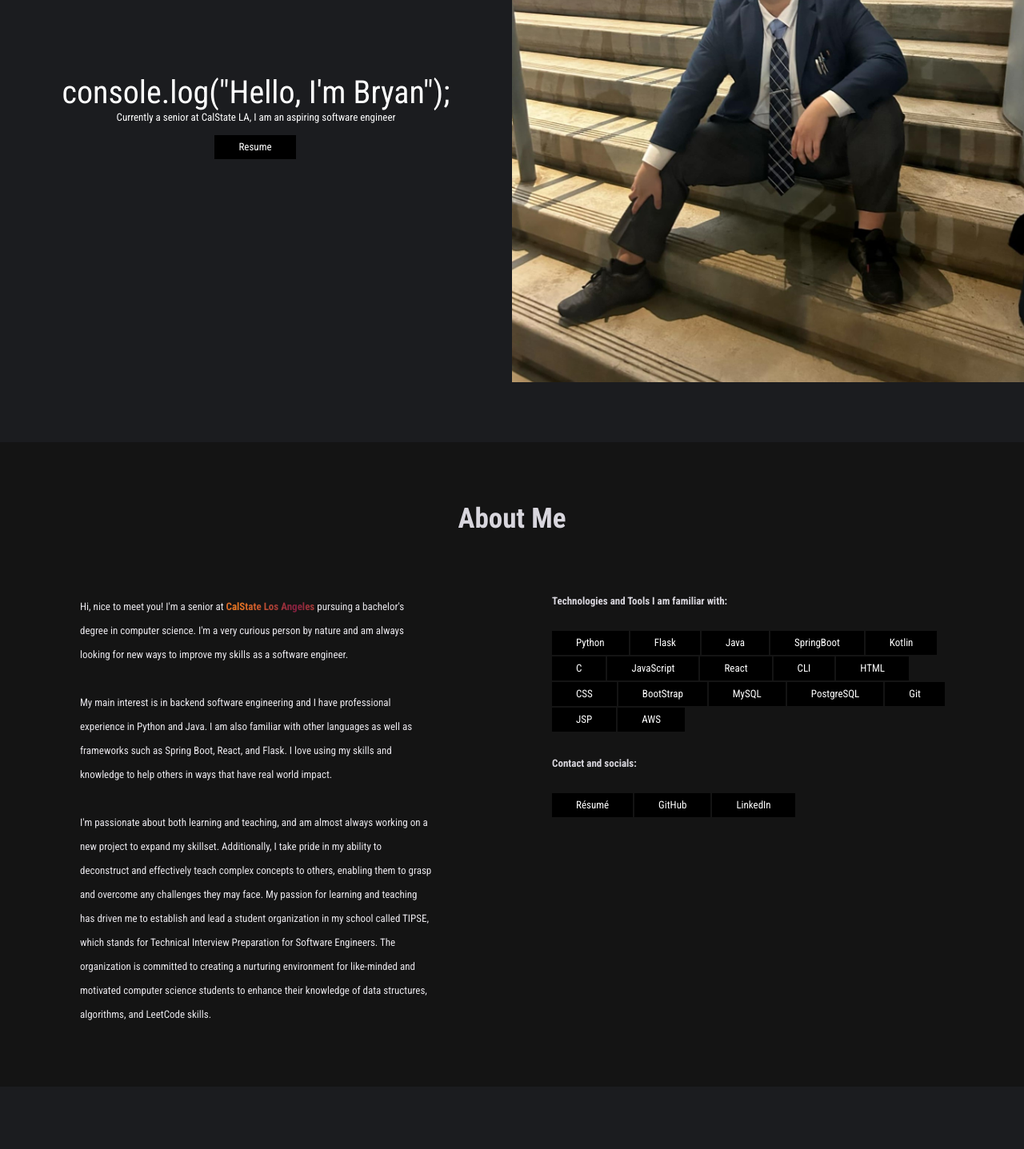
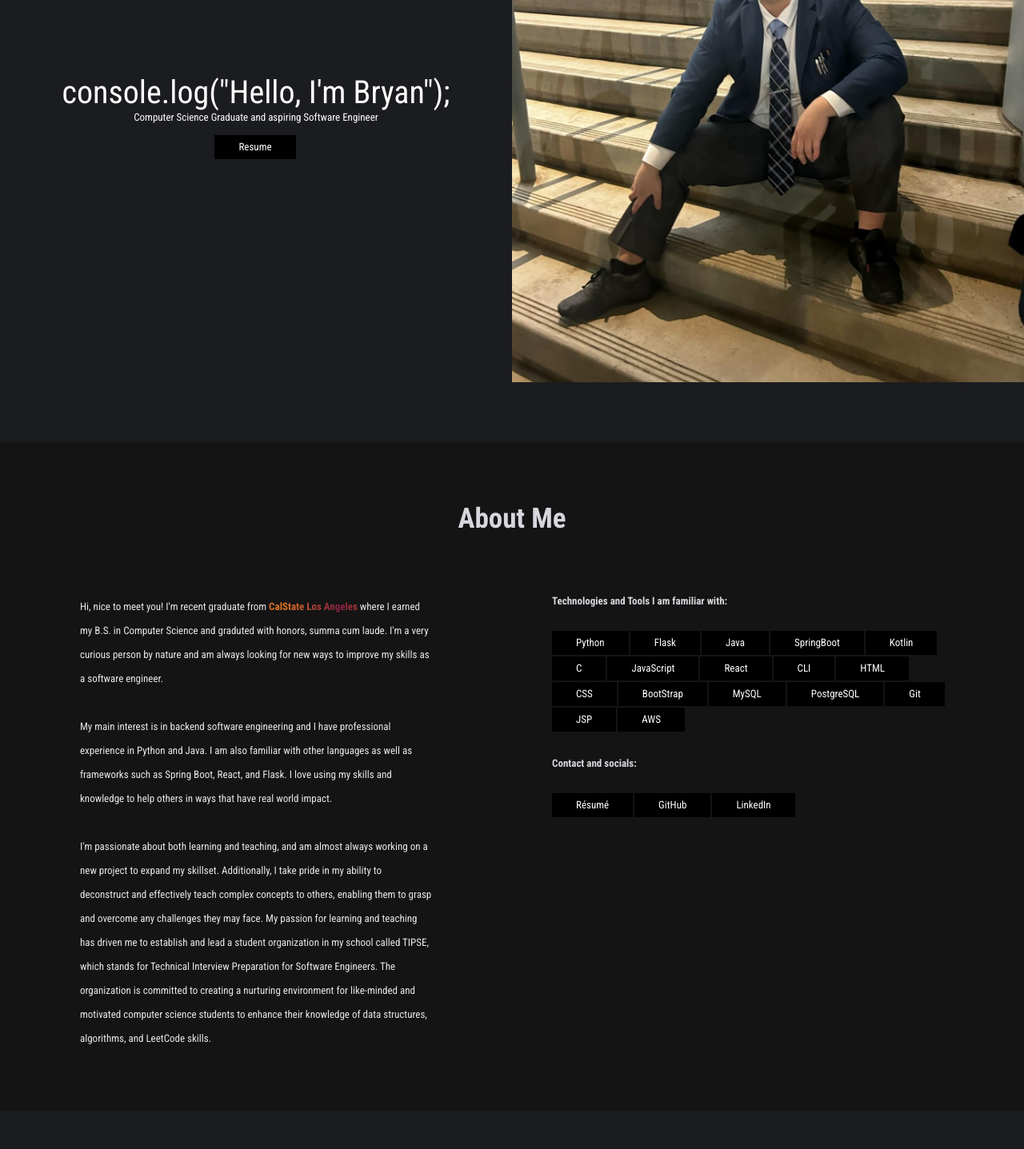
Before and after one commit to bryan-bee/myPortfolio, a React (Create React App) app: page / in a window 1280 px wide. Shown: the part 260-1697 px from the top of the page at 80% size. Built offline with nearby package versions, Linux system fonts and the light colour scheme; a web font is replaced by a local one.

Commit message:
graduate updates

```diff
--- a/src/Pages/Interests/Interests.js
+++ b/src/Pages/Interests/Interests.js
@@ -58,8 +58,8 @@ function Interests() {
 
 
         <div className='interests_1 fs1'>
-            Hi, nice to meet you! I'm a senior at <b className="calstate-la">CalState Los Angeles</b> pursuing
-            a bachelor's degree in computer science. I'm a very curious person by nature and am always looking for
+            Hi, nice to meet you! I'm recent graduate from <b className="calstate-la">CalState Los Angeles</b> where I earned my
+            B.S. in Computer Science and graduted with honors, summa cum laude. I'm a very curious person by nature and am always looking for
             new ways to improve my skills as a software engineer.
             <br/><br/>
             My main interest is in backend software engineering and I have professional experience in
--- a/src/Pages/Page1/Page1.js
+++ b/src/Pages/Page1/Page1.js
@@ -33,7 +33,7 @@ function ShowContents_Page1() {
   const contentspage1 = [
     {
       line1: 'console.log("Hello, I\'m Bryan");',
-      line2: 'Currently a senior at CalState LA, I am an aspiring software engineer',
+      line2: 'Computer Science Graduate and aspiring Software Engineer',
       button_link: Resume,
       button_text: 'Resume',
       photo: HomeImage
```
